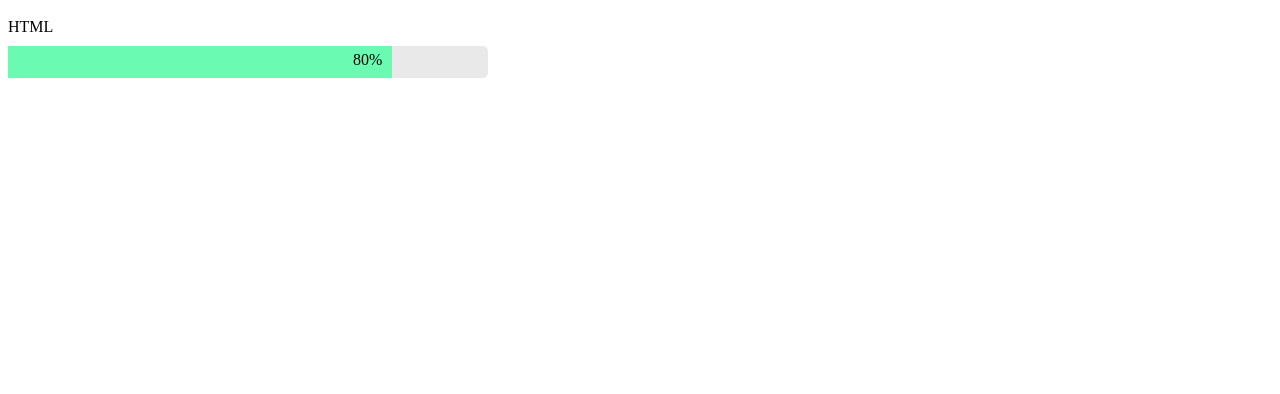
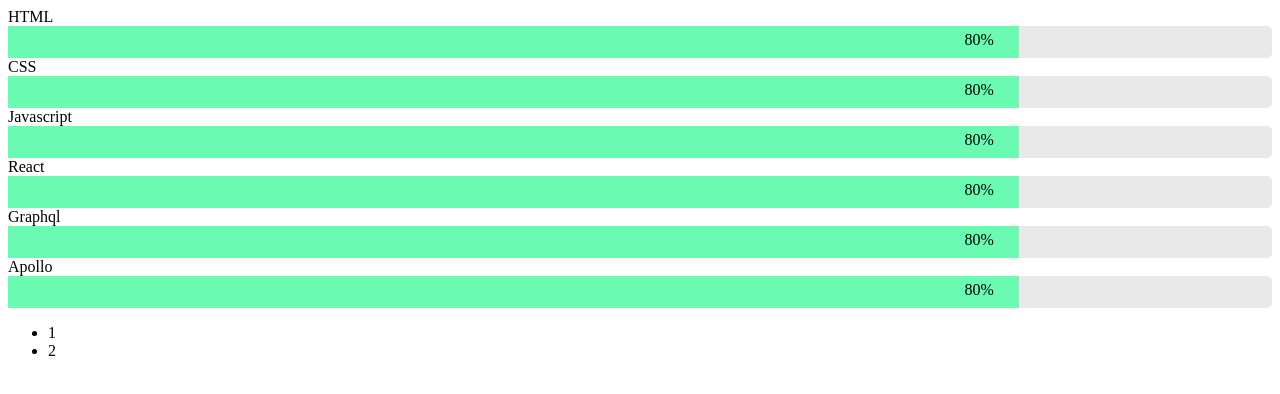
Before and after one commit to Jesus369/skills-progress-bar, a React (Create React App) app: page / in a window 1280 px wide. Shown: the top 394 px of the page. Built offline with nearby package versions, Linux system fonts and the light colour scheme.

Commit message:
Pagination added

```diff
--- a/src/App.js
+++ b/src/App.js
@@ -1,16 +1,41 @@
 import React, { Component } from "react";
 import "./styles.css";
 
+import FrontEnd from "./components/FrontEnd";
+import BackEnd from "./components/BackEnd";
 class App extends Component {
+  constructor(props) {
+    super(props);
+    this.state = {
+      frontend: false,
+      backend: false
+    };
+  }
+
+  manage_frontend_pag = () => {
+    this.setState({
+      frontend: !this.state.frontend,
+      backend: !this.state.backend
+    });
+  };
+
+  manage_backend_pag = () => {
+    this.setState({
+      frontend: !this.state.frontend,
+      backend: !this.state.backend
+    });
+  };
+
   render() {
+    const { frontend, backend } = this.state;
     return (
-      <div>
-        <div className="html_wrap">
-          <label>HTML</label>
-          <div className="bar">
-            <div className="inner_bar" data-percent="80%" />
-          </div>
-        </div>
+      <div className="progress_wrap">
+        <FrontEnd frontend={frontend} />
+        <BackEnd backend={backend} />
+        <ul className="pagination">
+          <li onClick={this.manage_frontend_pag}>1</li>
+          <li onClick={this.manage_backend_pag}>2</li>
+        </ul>
       </div>
     );
   }
```
